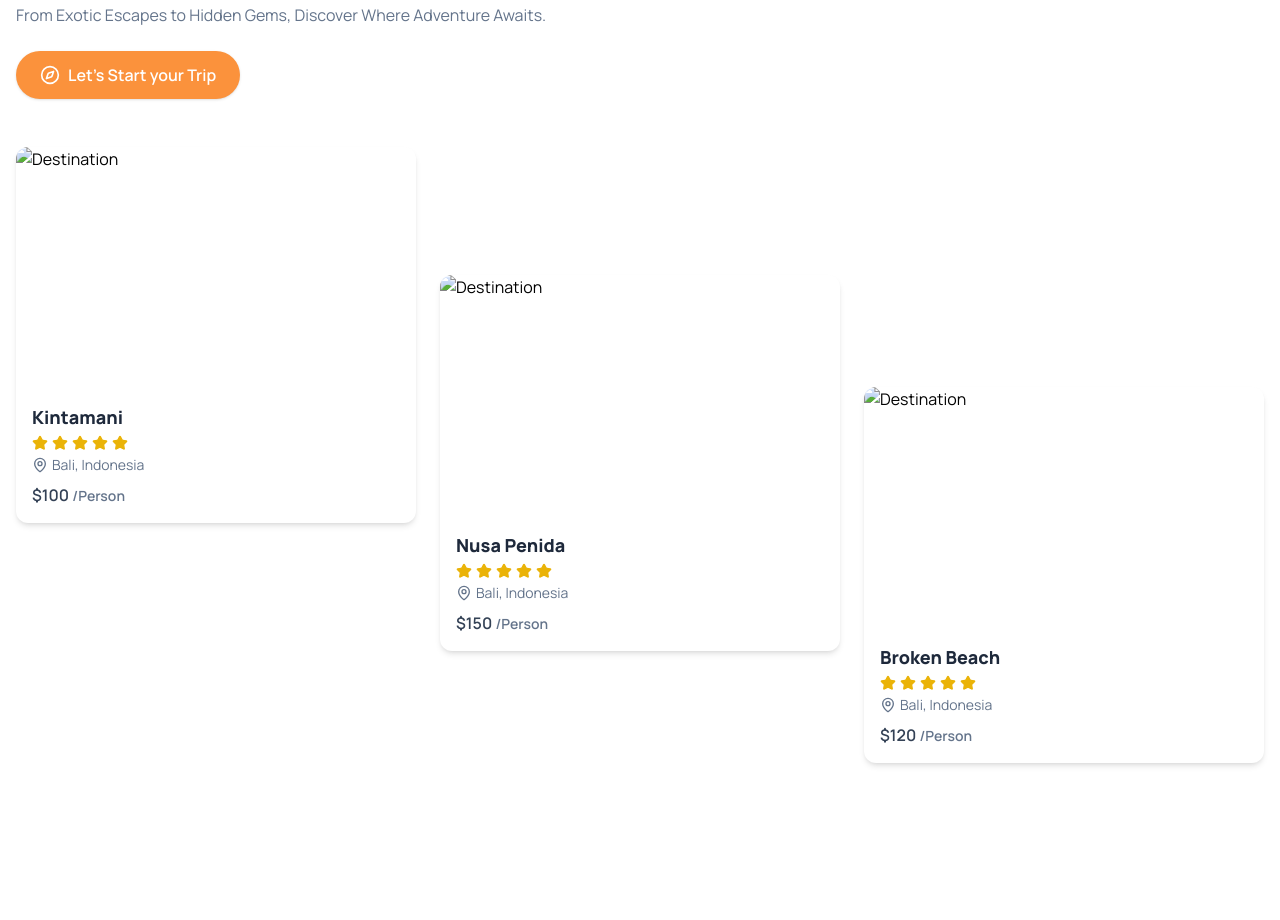
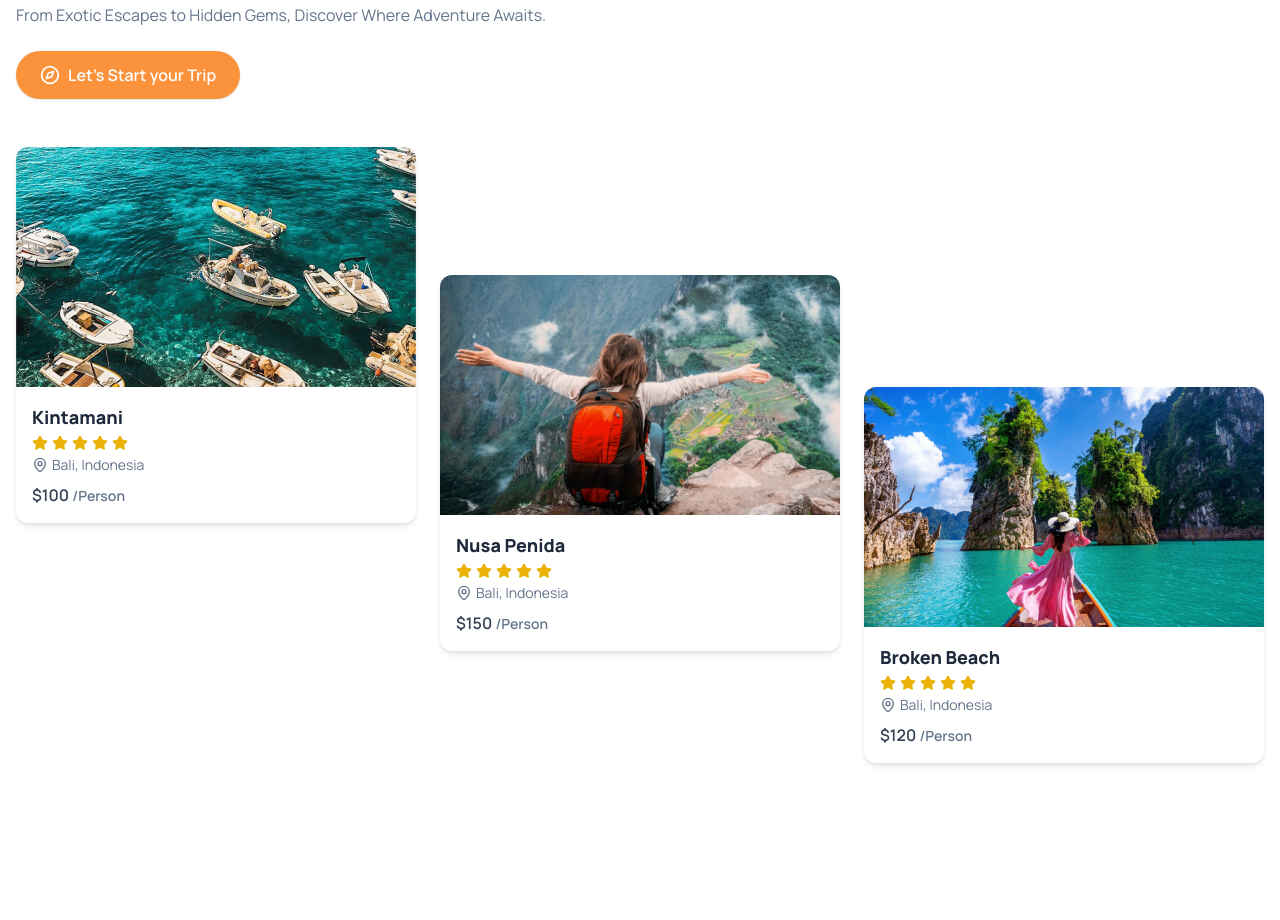
Before and after one commit to aryasa-dev/travel-theme, a website: page index.html in a window 1280 px wide. Shown: the part 989-1909 px from the top of the page. Drawn offline with nearby package versions, Linux system fonts and the light colour scheme; the site is published under a folder, as on GitHub Pages, so addresses that start at the root find nothing.

Commit message:
edit src

```diff
--- a/index.html
+++ b/index.html
@@ -154,7 +154,7 @@
             <!-- Card 1 -->
             <div class="bg-white shadow-md rounded-xl overflow-hidden">
               <img
-                src="/assets/images/dest-img1.jpg"
+                src="assets/images/dest-img1.jpg"
                 alt="Destination"
                 class="w-full h-60 object-cover"
               />
@@ -197,7 +197,7 @@
             <!-- Card 2 (Offset) -->
             <div class="bg-white shadow-md rounded-xl overflow-hidden md:mt-32">
               <img
-                src="/assets/images/dest-img2.jpg"
+                src="assets/images/dest-img2.jpg"
                 alt="Destination"
                 class="w-full h-60 object-cover"
               />
@@ -240,7 +240,7 @@
             <!-- Card 3 (Offset) -->
             <div class="bg-white shadow-md rounded-xl overflow-hidden md:mt-60">
               <img
-                src="/assets/images/dest-img3.jpg"
+                src="assets/images/dest-img3.jpg"
                 alt="Destination"
                 class="w-full h-60 object-cover"
               />
```
